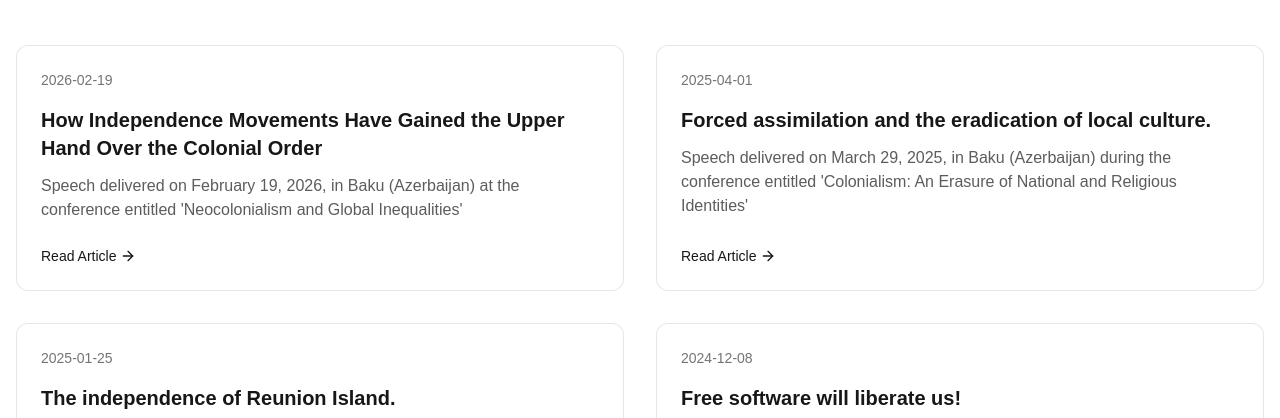
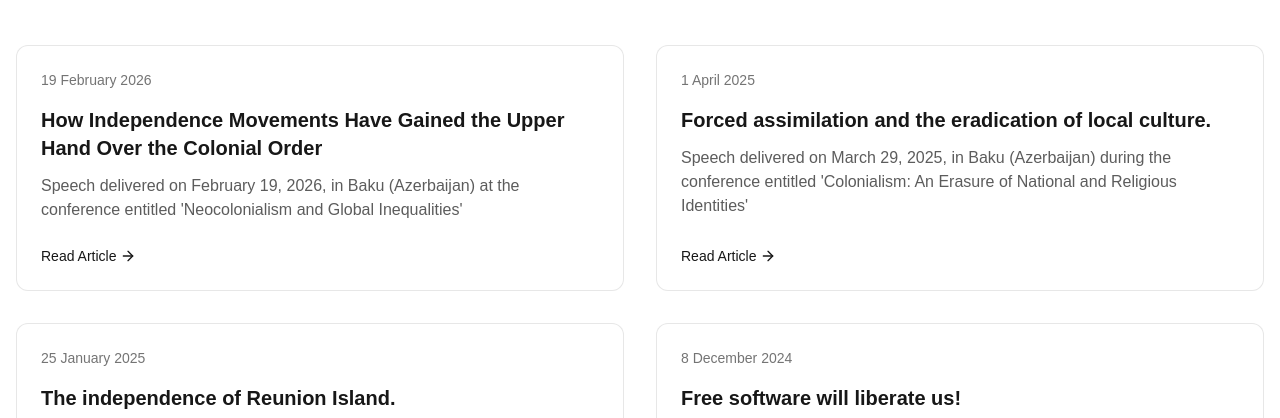
Before and after one commit to cedric-famibelle-pronzola/cedric-pronzola-v2, a Next.js app: page /en/blog in a window 1280 px wide. Shown: the part 335-753 px from the top of the page. Built offline with nearby package versions, Linux system fonts and the light colour scheme.

Commit message:
feat: integrate DateFormatter in blog list
Use DateFormatter component for post dates

-- Kimi CLI

```diff
--- a/app/components/BlogContent.tsx
+++ b/app/components/BlogContent.tsx
@@ -5,6 +5,7 @@ import AnimatedSection from './AnimatedSection';
 import type { BlogPostMetadata } from '../types/blog';
 import { useTranslations } from 'next-intl';
 import { useParams } from 'next/navigation';
+import DateFormatter from './DateFormatter';
 
 interface BlogContentProps {
   posts: BlogPostMetadata[];
@@ -93,7 +94,7 @@ const BlogContent = ({ posts }: BlogContentProps) => {
                 >
                   <div className="p-6 flex flex-col h-full">
                     <div className="flex justify-between items-center mb-4">
-                      <time dateTime={post.date} className="text-sm text-foreground/60">{post.date}</time>
+                      <DateFormatter date={post.date} locale={locale} className="text-sm text-foreground/60" />
                     </div>
 
                     <h2 className="text-xl font-bold mb-3">{post.title}</h2>
```
